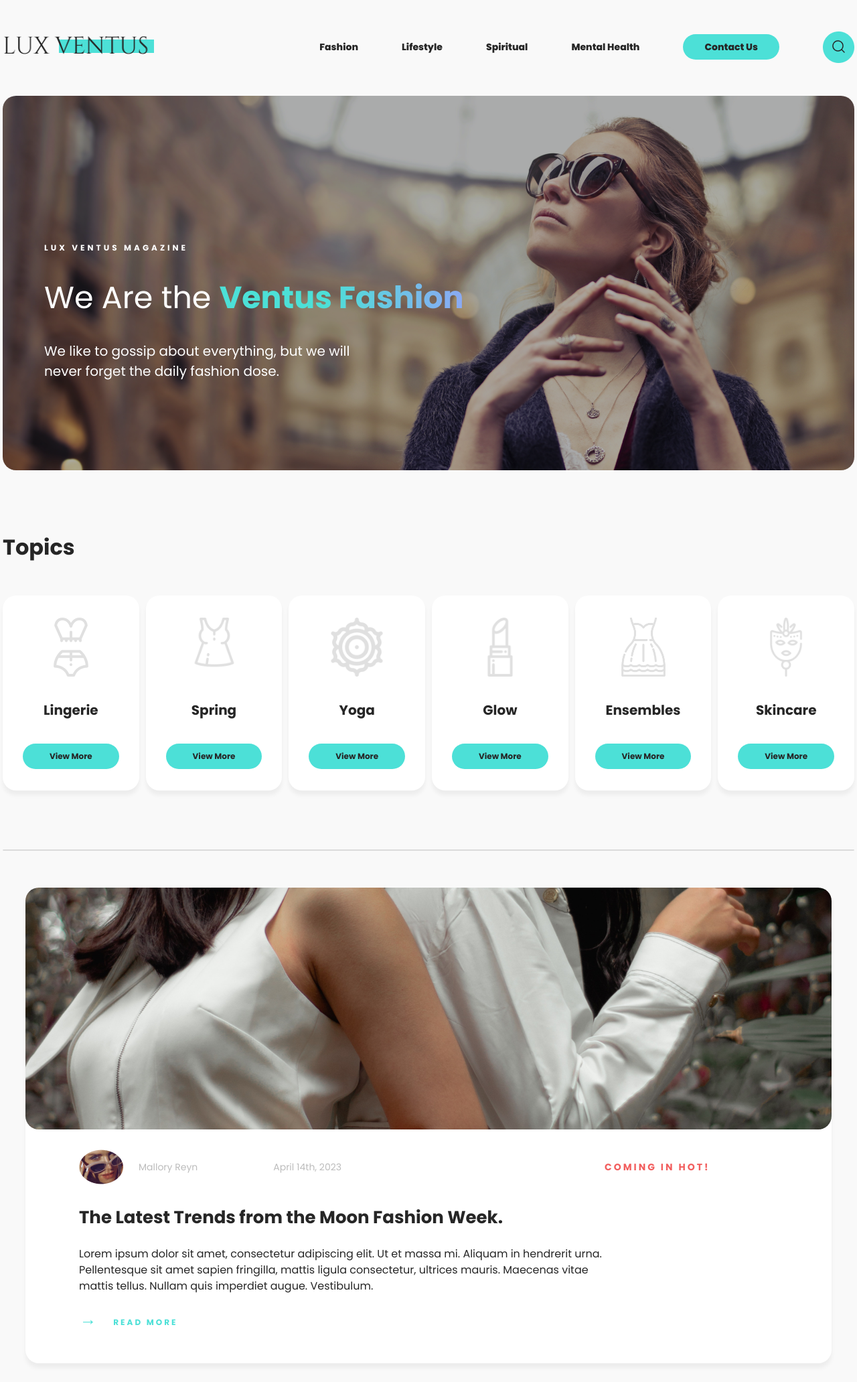
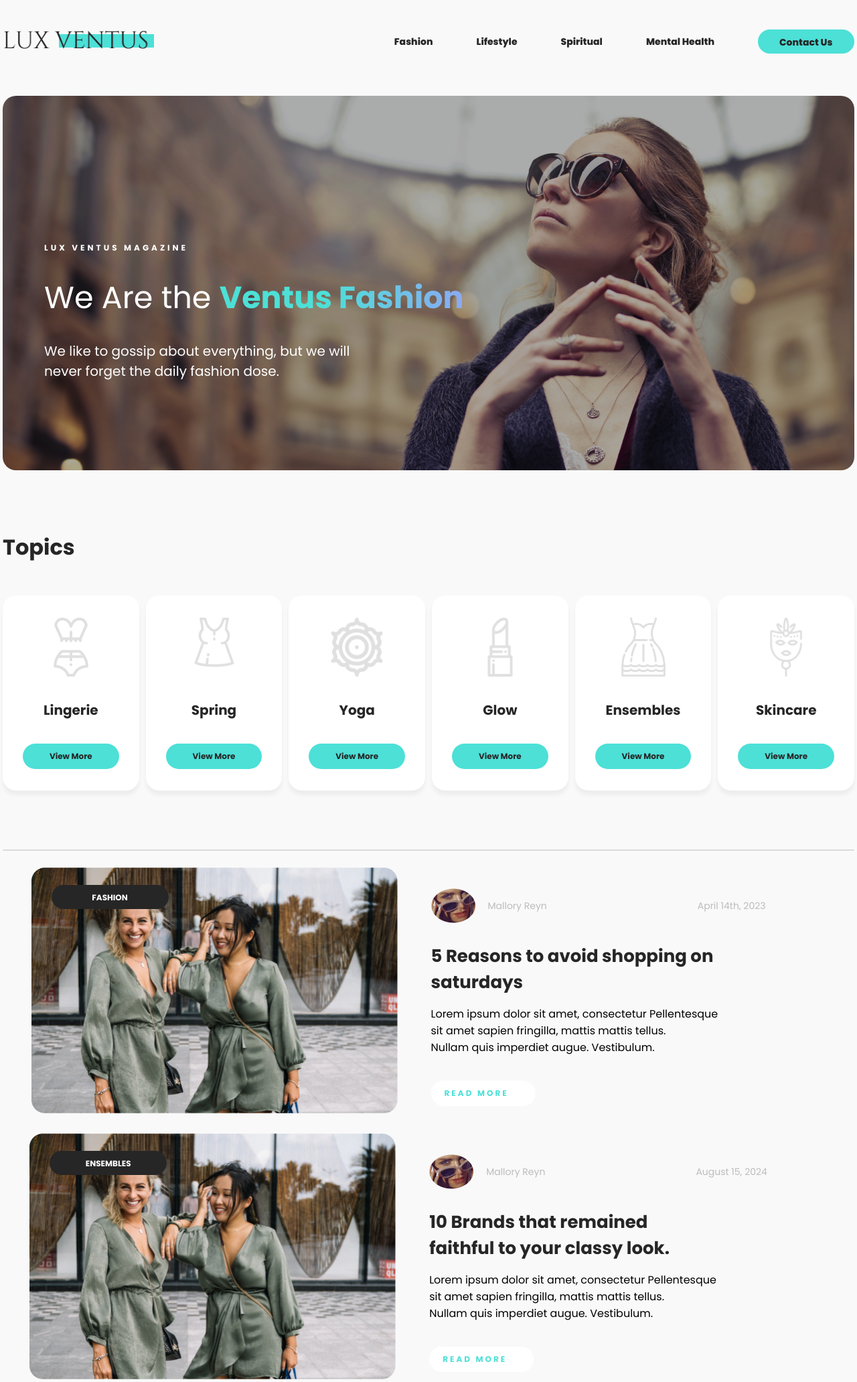
Before and after one commit to Jekobukhrashvili/Lux-ventus-php, a PHP site: page / in a window 1280 px wide. Shown: the top 2063 px of the page at 67% size. Run offline with PHP 8.4, Linux system fonts and the light colour scheme.

Commit message:
Add new php files

```diff
--- a/index.html
+++ b/git.html
@@ -6,6 +6,10 @@
     <title>Document</title>
 </head>
 <body>
+ <img src="" alt="">
 
+ <a href="">
+    <img src="" alt="">
+ </a>
 </body>
 </html>
--- a/index.php
+++ b/index.php
@@ -11,7 +11,7 @@
     />
     <title>Lux Ventus Blog</title>
 
-    <?php require "./massive.php" ?>
+    <?php include "./massive.php" ?>
     <?php include "./function.php" ?>
 
   </head>
@@ -32,18 +32,10 @@
                  navbutton($fashionBtns);
               ?>
 
-              <li>
-                <a class="contact-us" href="#">Contact Us</a>
+              <li class="contact-us">
+                <a  href="#">Contact Us</a>
               </li>
-              <li>
-                <a href="#"
-                  ><img
-                    class="search-logo"
-                    src="Images/search logo.png"
-                    alt="Search icon"
-                  />
-                </a>
-              </li>
+
             </ul>
           </nav>
           <!-- NavMenu -->
@@ -54,7 +46,7 @@
     <!-- Header-End -->
 
     <main>
-      <!-- First Section start -->
+      <!-- First Section -->
       <section class="first-section">
         <div class="first-section-container">
           <div class="first-section-flex">
@@ -73,9 +65,9 @@
           </div>
         </div>
       </section>
-      <!-- First Section End -->
+      <!-- First Section -->
 
-      <!-- Second-Section-Start -->
+      <!-- Second-Section -->
       <section class="Second-section">
         <div class="topics-container">
           <h2>Topics</h2>
@@ -83,98 +75,35 @@
             <div class="Cards">
 
               <?php
-                  for ($i = 0; $i < 6; $i++){
-                  echo ' <div class="card">
-                  <img src = ' . $cards[$i]['img'] . ' />
-                  <h3> ' . $cards[$i]['title'] . ' </h3>
-                  <button> View More </button>
-                </div> ';
-                }
+            cards2($cards);
             ?>
 
             </div>
           </div>
         </div>
       </section>
+      <!-- Second Section -->
 
       <hr />
+      <br/>
 
 
-      <section class="Third-section">
-        <div class="Third-section-container">
-          <div class="third-img-container">
-            <img src="Images/Third-section-image.png" alt="image3" />
-          </div>
 
-          <div class="text-container">
-            <div class="first-line-content">
-              <img src="Images/Third-section -icon.png" alt="icon" />
-              <h4>Mallory Reyn</h4>
-              <h4>April 14th, 2023</h4>
-              <h4><span>COMING IN HOT!</span></h4>
-            </div>
-            <div class="second-line-content">
-              <h5>The Latest Trends from the Moon Fashion Week.</h5>
-              <p>
-                Lorem ipsum dolor sit amet, consectetur adipiscing elit. Ut et
-                massa mi. Aliquam in hendrerit urna. Pellentesque sit amet
-                sapien fringilla, mattis ligula consectetur, ultrices mauris.
-                Maecenas vitae mattis tellus. Nullam quis imperdiet augue.
-                Vestibulum.
-              </p>
-              <div class="button-div">
-                <button class="arrow-button">&#8594;</button>
-                <button class="second-line-button">READ MORE</button>
-              </div>
-            </div>
-          </div>
-        </div>
-      </section>
-      <br /><br />
-      <!-- Section-4-End -->
+          <!-- Third Section -->
+	          <div class="php-container" style="display:flex; flex-direction: column; justify-contenr:center; align-items:center;">
 
 
-          <!-- Fisrt Card -->
-	<div class="php-container" style="display:flex; flex-direction: column; justify-contenr:center; align-items:center;">
+	          	<?php
+                cards($secondCard);
+              ?>
 
+	          </div>
+          <!-- Third Section -->
 
-		<?php
-
-				for ($y = 0; $y < 3; $y++){
-					echo '
-				<div class= "php-div" style="display:flex; gap: 10px; margin-bottom: 30px; justify-contenr:center; align-items:center; ">
-					<div class="image1-1" >
-					<img class="image11" src="Images/image1-1.png" alt="logo"/>
-					<button class="fashion">' . $secondCard[$y]['buttonName'] . '</button>
-				</div>
-
-				<div class="text-content">
-					<div class="text-content-1">
-						<img src="Images/Third-section -icon.png" alt="Icon" />
-
-						<div class="text-h4">
-							<h4>Mallory Reyn</h4>
-							<h4>' . $secondCard[$y]['date'] . '</h4>
-						</div>
-					</div>
-					<div class="card-content-2">
-						<h5>' . $secondCard[$y]['title'] . ' </h5>
-						<p>' . $secondCard[$y]['paragraph1'] . ' </p>
-						<p>' . $secondCard[$y]['paragraph2'] . '</p>
-						<div class="buttons-4">
-							<button class="second-line-button">READ MORE</button>
-						</div>
-					</div>
-				</div>
-				</div>' ;
-
-				}
-
-			?>
-	</div>
 
       </section>
     </main>
+
     <!-- Footer Start -->
     <footer>
       <div class="Footer-div">
--- a/massive.php
+++ b/massive.php
@@ -68,7 +68,6 @@ $secondCard = [
 
 $fashionBtns = [
 
-
     [
         'btnname' => 'Fashion',
         'child' => [
@@ -123,26 +122,6 @@ $fashionBtns = [
         ],
 
         ]
-    ]
+    ],
 
     ];
-
-    function navbar(){
-        foreach ($fashionBtns as $fashionBtn){
-            echo ' <li class="category">
-                    <a href="#"> ' . $fashionBtn['btnname'] . ' </a>
-                    <ul class="btncode">';
-
-                foreach ($fashionBtn['child'] as $btncode) {
-                  echo '<li>
-                  <a href="#"> ' . $btncode['name'] . ' </a>
-                  </li>';
-                }
-
-
-
-                echo '</ul>
-                  </li>';
-
-          }
-    }
```
Also changed, not shown: function.php (+50 -4 lines).
